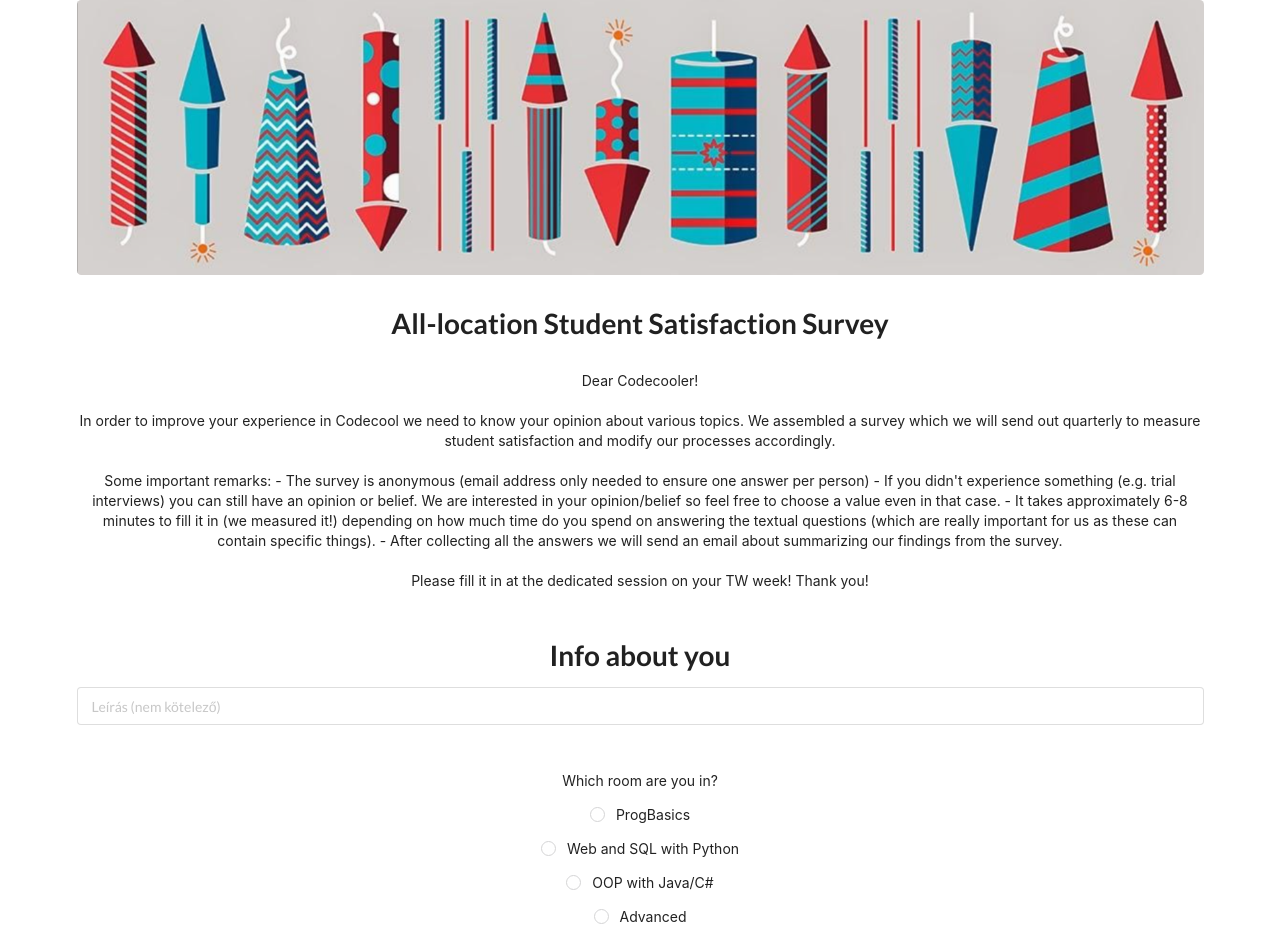
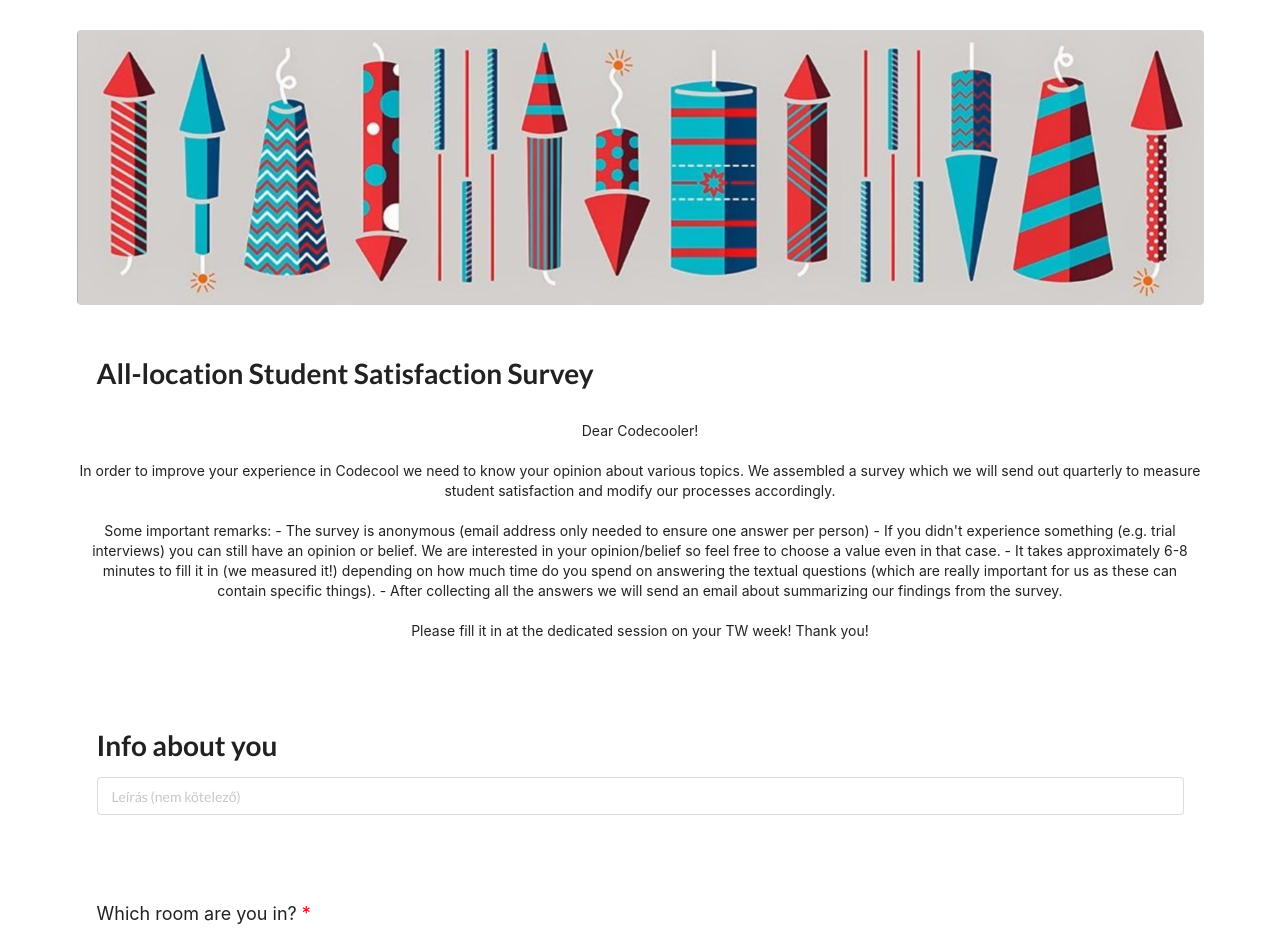
Before and after one commit to derdesz/codecool-student-satisfaction-survey, a React (Create React App) app: page / in a window 1280 px wide. Shown: the top 941 px of the page. Built offline with nearby package versions, Linux system fonts and the light colour scheme.

Commit message:
add styling to components

```diff
--- a/src/App.css
+++ b/src/App.css
@@ -1,38 +1,48 @@
 .App {
-  text-align: center;
+    text-align: center;
+    margin-top: 30px;
 }
 
-.App-logo {
-  height: 40vmin;
-  pointer-events: none;
+.white-background {
+    background-color: white;
 }
 
-@media (prefers-reduced-motion: no-preference) {
-  .App-logo {
-    animation: App-logo-spin infinite 20s linear;
-  }
+.question {
+    font-size: 18px;
+    text-align: left;
+    padding-left: 20px;
 }
 
-.App-header {
-  background-color: #282c34;
-  min-height: 100vh;
-  display: flex;
-  flex-direction: column;
-  align-items: center;
-  justify-content: center;
-  font-size: calc(10px + 2vmin);
-  color: white;
+.answer {
+    text-align: left;
+    padding-left: 20px;
+
 }
 
-.App-link {
-  color: #61dafb;
+.form {
+    padding-top: 20px;
+    padding-bottom: 20px;
 }
 
-@keyframes App-logo-spin {
-  from {
-    transform: rotate(0deg);
-  }
-  to {
-    transform: rotate(360deg);
-  }
+.required:after {
+    content: " *";
+    color: red;
 }
+
+.padded {
+    padding-left: 20px;
+    padding-right: 20px;
+}
+
+h1 {
+    padding-top: 20px;
+    padding-right: 20px;
+    padding-left: 20px;
+    text-align: left;
+}
+
+
+.numbers {
+    margin: 0 auto;
+    display: inline-block;
+}
```
